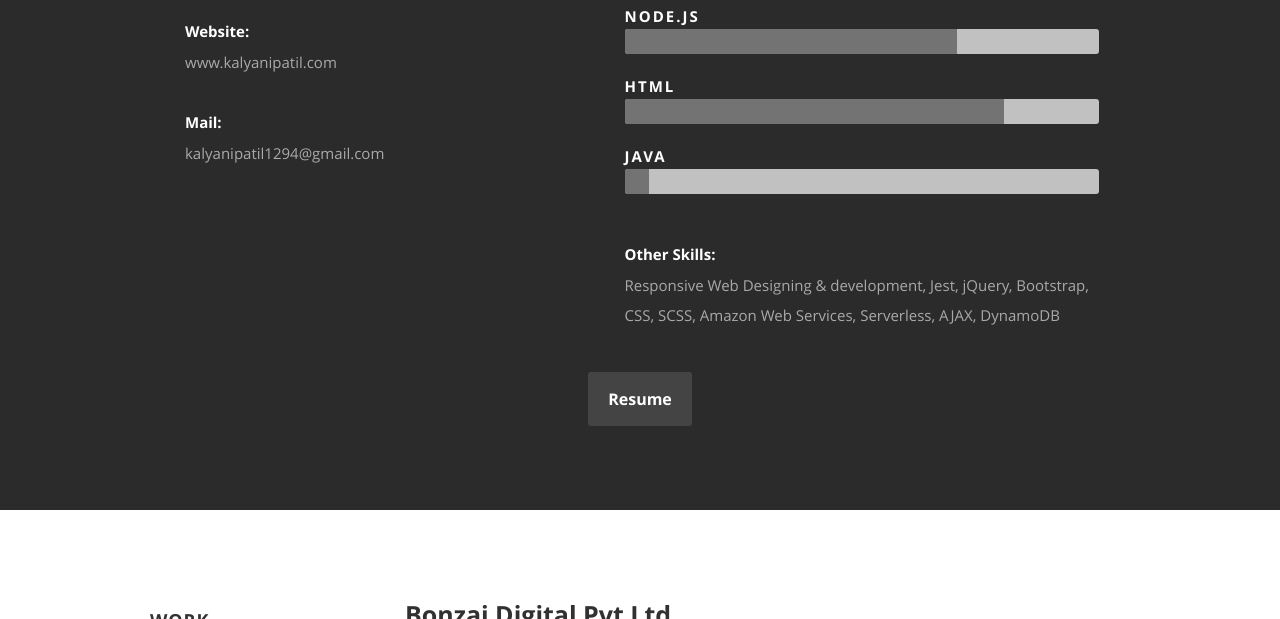
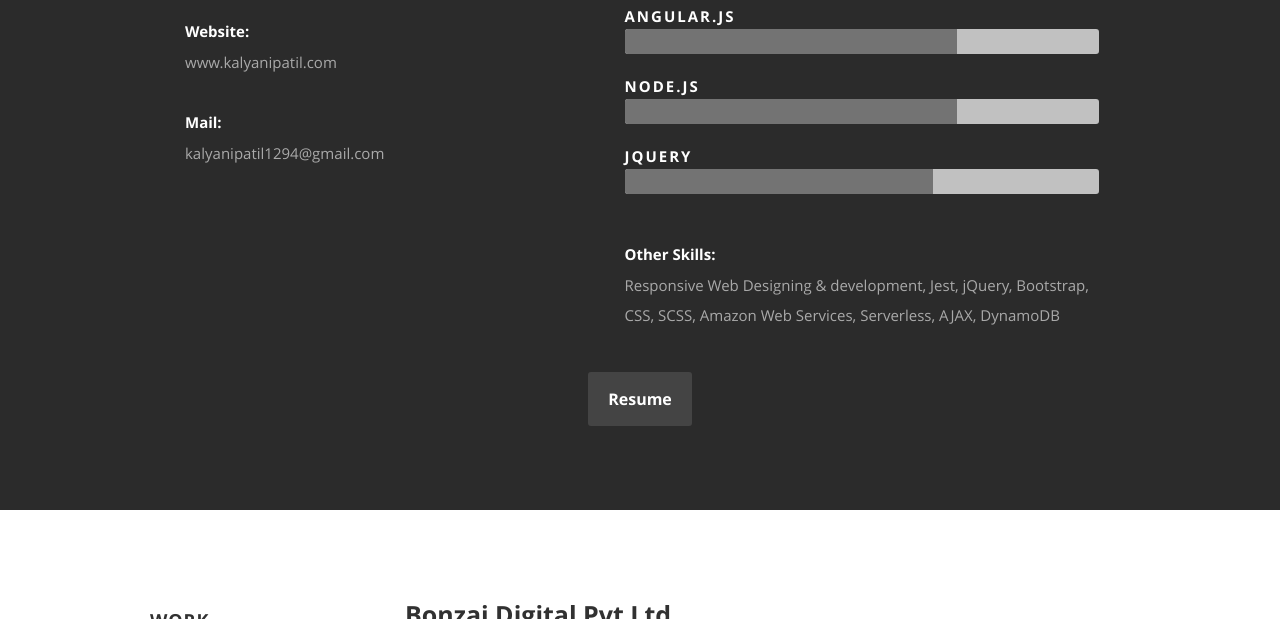
Before and after one commit to shankyDoodle/resume-portfolio-template, a plain HTML site: page index.html in a window 1280 px wide. Shown: the part 1287-1906 px from the top of the page. Drawn offline with nearby package versions, Linux system fonts and the light colour scheme.

Commit message:
Update index.html

```diff
--- a/index.html
+++ b/index.html
@@ -136,12 +136,12 @@
                     <div class="columns six bars">
 
                         <ul class="skills">
+                            <li><span class="bar-expand skill-html"></span><em>HTML</em></li>
                             <li><span class="bar-expand skill-js"></span><em>JavaScript</em></li>
+                            <li><span class="bar-expand skill-react"></span><em>React.Js</em></li>
                             <li><span class="bar-expand skill-angular"></span><em>Angular.Js</em></li>
-                            <li><span class="bar-expand skill-react"></span><em>React.Js</em></li>
                             <li><span class="bar-expand skill-node"></span><em>Node.Js</em></li>
-                            <li><span class="bar-expand skill-html"></span><em>HTML</em></li>
-                            <li><span class="bar-expand skill-java"></span><em>JAVA</em></li>
+                            <li><span class="bar-expand skill-jquery"></span><em>jQuery</em></li>
                         </ul>
 
 
```
